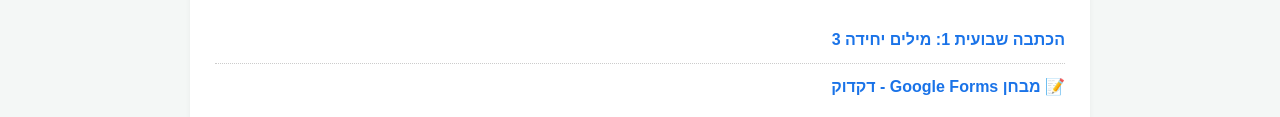
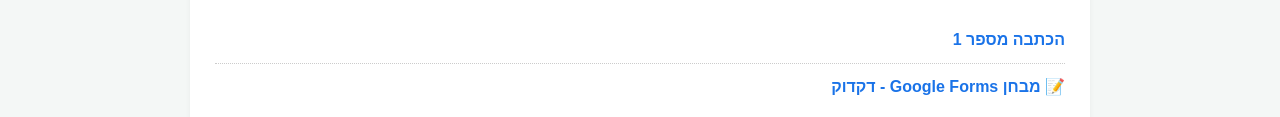
Before and after one commit to rb077858/class, a plain HTML site: page index.html in a window 1280 px wide. Shown: the part 257-374 px from the top of the page. Drawn offline with Linux system fonts and the light colour scheme.

Commit message:
Update index.html

```diff
--- a/index.html
+++ b/index.html
@@ -17,7 +17,7 @@
         <div class="section">
             <h2>🔗 הכתבות ומבחנים אונליין</h2>
             <ul class="resource-list">
-                <li><a href="[LINK_TO_DICTATION_1]" target="_blank">הכתבה שבועית 1: מילים יחידה 3</a></li>
+                <li><a href="https://rb077858.github.io/english/words/1" target="_blank">הכתבה מספר 1</a></li>
                 <li><a href="[LINK_TO_FORM_1]" target="_blank">📝 מבחן Google Forms - דקדוק</a></li>
                 </ul>
         </div>
```
